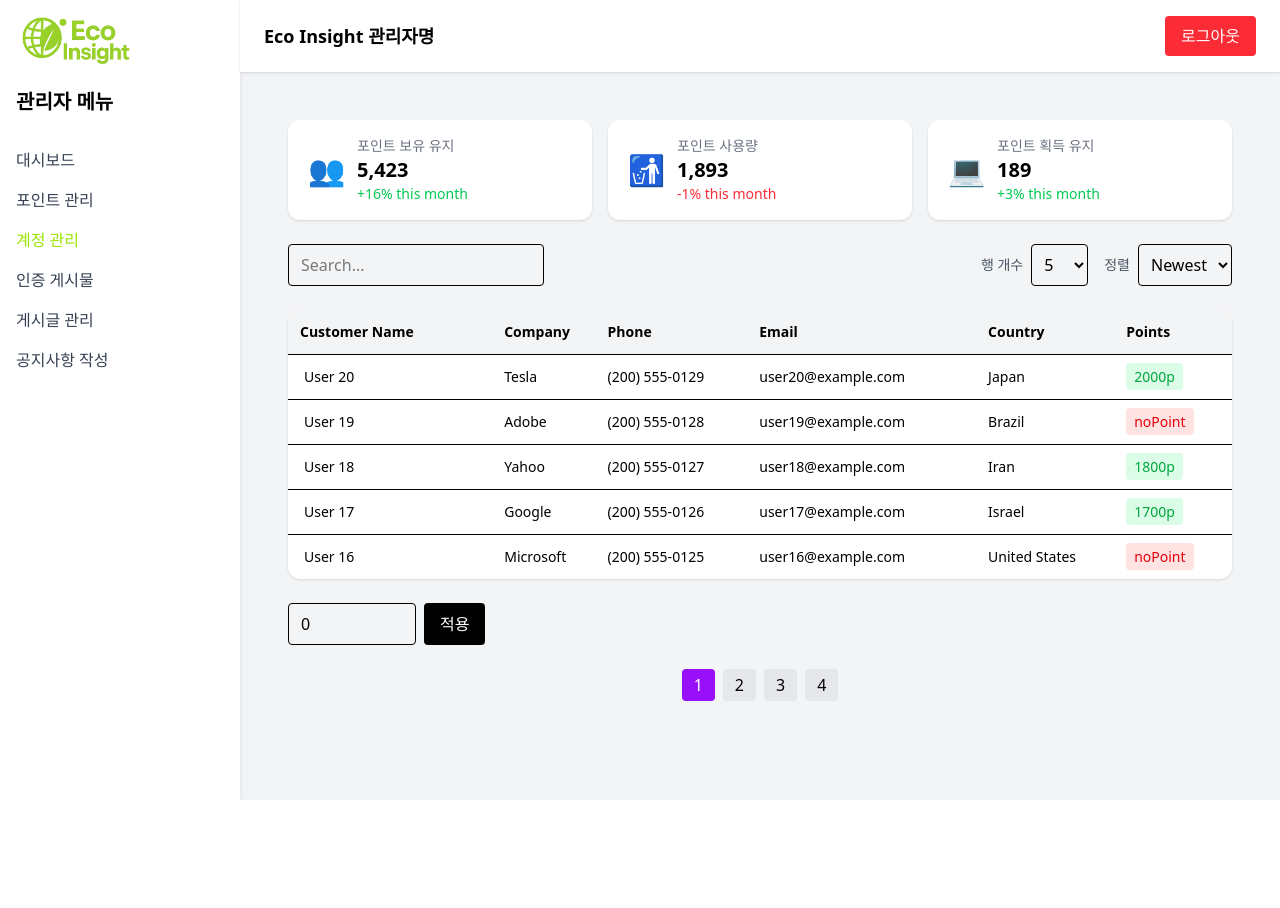
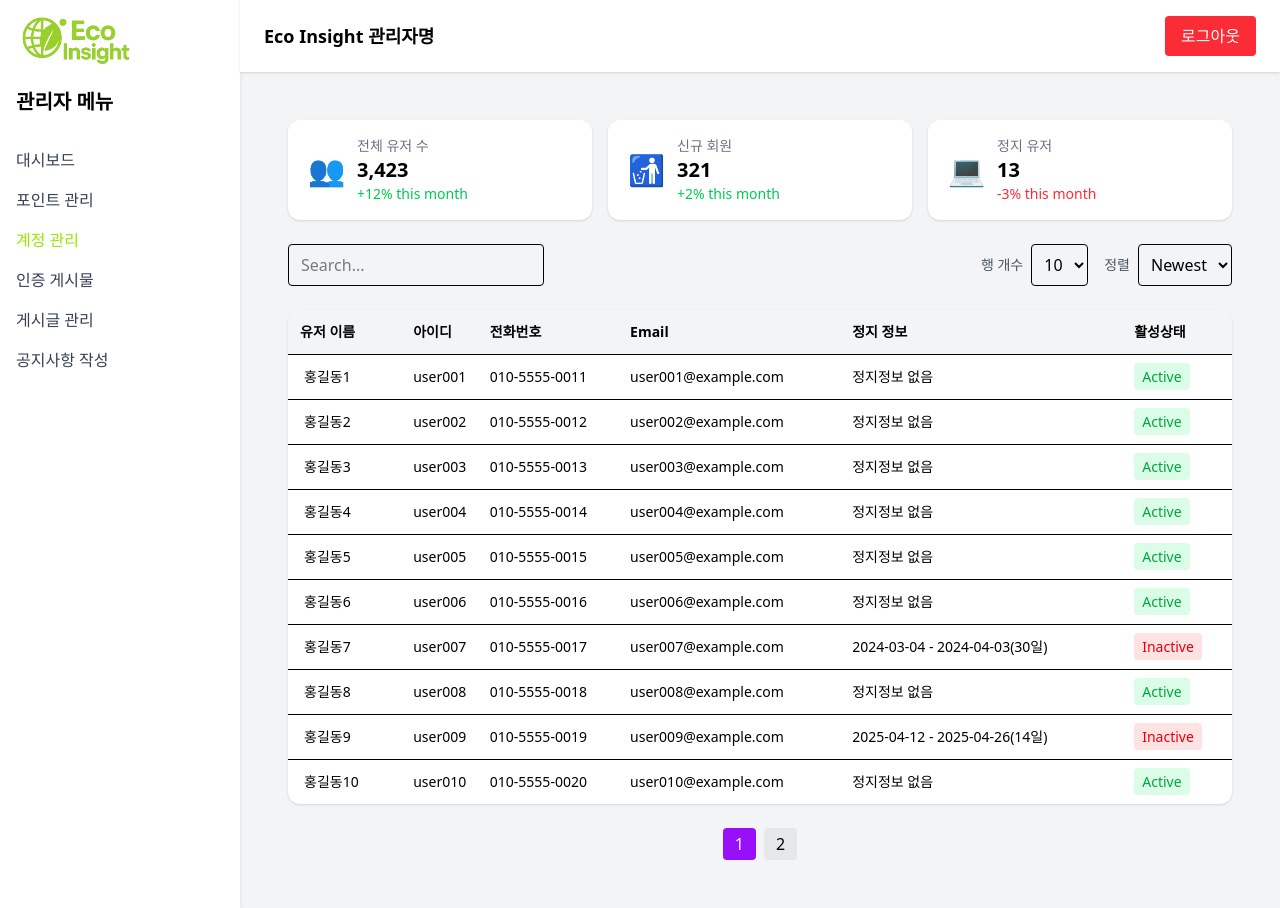
Before and after one commit to holelung/EcoInsight, a React (Vite) app in the folder frontend/eco-insight/: page /admin/user in a window 1280 px wide. Before the commit the page ends 800 px from the top, so only its background shows below. Built offline with nearby package versions, Linux system fonts and the light colour scheme.

Commit message:
UserAccountManageMent Page Build

```diff
--- a/frontend/eco-insight/src/pages/Admin/AdminPoint/AdminPoint.jsx
+++ b/frontend/eco-insight/src/pages/Admin/AdminPoint/AdminPoint.jsx
@@ -13,7 +13,11 @@ const AdminPoint = () => {
   const [selectedUserId, setSelectedUserId] = useState(null);
 
   const filteredMembers = members
-    .filter((u) => u.memberId.toLowerCase().includes(search.toLowerCase()))
+    .filter((u) =>
+      [u.memberName, u.memberId, u.memberPh].some((field) =>
+        field.toLowerCase().includes(search.toLowerCase())
+      )
+    )
     .sort((a, b) => {
       if (sortOrder === "Newest") return b.id - a.id;
       if (sortOrder === "Oldest") return a.id - b.id;
--- a/frontend/eco-insight/src/pages/Admin/AdminUser/AdminUser.jsx
+++ b/frontend/eco-insight/src/pages/Admin/AdminUser/AdminUser.jsx
@@ -1,27 +1,23 @@
 import { useState } from "react";
 import SummaryCard from "../../../components/DashBoard/SummaryCard";
-
-// Mock 데이터
-const mockUsers = Array.from({ length: 20 }, (_, i) => ({
-  id: i + 1,
-  name: `User ${i + 1}`,
-  company: ["Microsoft", "Google", "Yahoo", "Adobe", "Tesla"][i % 5],
-  phone: `(200) 555-01${String(i + 10).padStart(2, "0")}`,
-  email: `user${i + 1}@example.com`,
-  country: ["United States", "Israel", "Iran", "Brazil", "Japan"][i % 5],
-  point: i % 3 === 0 ? 0 : (i + 1) * 100,
-}));
+import memberList from "../data";
+import dayjs from "dayjs";
 
 const AdminUser = () => {
-  const [users] = useState(mockUsers);
-  const [pointValue, setPointValue] = useState(0);
+  const [members] = useState(memberList);
+  const [banPeriod, setBanPeriod] = useState();
   const [search, setSearch] = useState("");
   const [currentPage, setCurrentPage] = useState(1);
-  const [rowsPerPage, setRowsPerPage] = useState(5);
+  const [rowsPerPage, setRowsPerPage] = useState(10);
   const [sortOrder, setSortOrder] = useState("Newest");
+  const [selectedUserId, setSelectedUserId] = useState(null);
 
-  const filteredUsers = users
-    .filter((u) => u.name.toLowerCase().includes(search.toLowerCase()))
+  const filteredMembers = members
+    .filter((u) =>
+      [u.memberName, u.memberId, u.memberPh].some((field) =>
+        field.toLowerCase().includes(search.toLowerCase())
+      )
+    )
     .sort((a, b) => {
       if (sortOrder === "Newest") return b.id - a.id;
       if (sortOrder === "Oldest") return a.id - b.id;
@@ -30,12 +26,24 @@ const AdminUser = () => {
 
   const indexOfLastUser = currentPage * rowsPerPage;
   const indexOfFirstUser = indexOfLastUser - rowsPerPage;
-  const currentUsers = filteredUsers.slice(indexOfFirstUser, indexOfLastUser);
-  const totalPages = Math.ceil(filteredUsers.length / rowsPerPage);
+  const currentMembers = filteredMembers.slice(
+    indexOfFirstUser,
+    indexOfLastUser
+  );
+  const totalPages = Math.ceil(filteredMembers.length / rowsPerPage);
 
-  const handleApplyPoint = () => {
-    alert(`${pointValue} 포인트가 적용됩니다.`);
-    setPointValue(0);
+  const handleApplyPoint = (memberName) => {
+    alert(`${memberName} 님에게 ${banPeriod}일 정지가 적용됩니다.`);
+    setBanPeriod(0);
+    setSelectedUserId(null);
+  };
+
+  const handleSelectUserTable = (userId) => {
+    if (selectedUserId == userId) {
+      setSelectedUserId(null);
+    } else {
+      setSelectedUserId(userId);
+    }
   };
 
   return (
@@ -44,24 +52,24 @@ const AdminUser = () => {
       <div className="grid grid-cols-1 md:grid-cols-3 gap-4">
         <SummaryCard
           icon="👥"
-          title="포인트 보유 유지"
-          value="5,423"
-          change="+16%"
+          title="전체 유저 수"
+          value="3,423"
+          change="+12%"
           positive
         />
         <SummaryCard
           icon="🚮"
-          title="포인트 사용량"
-          value="1,893"
-          change="-1%"
-          positive={false}
+          title="신규 회원"
+          value="321"
+          change="+2%"
+          positive
         />
         <SummaryCard
           icon="💻"
-          title="포인트 획득 유지"
-          value="189"
-          change="+3%"
-          positive
+          title="정지 유저"
+          value="13"
+          change="-3%"
+          positive={false}
         />
       </div>
 
@@ -114,54 +122,65 @@ const AdminUser = () => {
       <table className="w-full border-collapse bg-white rounded-xl overflow-hidden text-sm shadow">
         <thead className="bg-gray-100 text-left">
           <tr>
-            <th className="p-3">Customer Name</th>
-            <th>Company</th>
-            <th>Phone</th>
+            <th className="p-3">유저 이름</th>
+            <th>아이디</th>
+            <th>전화번호</th>
             <th>Email</th>
-            <th>Country</th>
-            <th>Points</th>
+            <th>정지 정보</th>
+            <th>활성상태</th>
           </tr>
         </thead>
         <tbody>
-          {currentUsers.map((user) => (
-            <tr key={user.id} className="border-t hover:bg-gray-50">
-              <td className="px-4 py-3">{user.name}</td>
-              <td>{user.company}</td>
-              <td>{user.phone}</td>
+          {currentMembers.map((user) => (
+            <>
+              <tr key={user.memberNo} className="border-t hover:bg-gray-50">
+                <td className="px-4 py-3">{user.memberName}</td>
+                <td>{user.memberId}</td>
+                <td>{user.memberPh}</td>
                 <td>{user.email}</td>
-              <td>{user.country}</td>
+                <td>{user.banDate !=null ? ( `${user.banDate} - ${dayjs(user.banDate).add(user.banPeriod,"day").format("YYYY-MM-DD")}(${user.banPeriod}일) ` ) :("정지정보 없음")}</td>
                 <td>
-                {user.point > 0 ? (
-                  <span className="bg-green-100 text-green-600 px-2 py-1 rounded text-sm">
-                    {user.point}p
+                  <span
+                    className={`px-2 py-1 rounded text-sm cursor-pointer ${
+                      user.isActive === 'Y'
+                        ? "bg-green-100 text-green-600"
+                        : "bg-red-100 text-red-600"
+                    }`}
+                    onClick={() => handleSelectUserTable(user.memberId)}
+                  >
+                    {user.isActive === 'Y' ? `Active` : "Inactive"}
                   </span>
-                ) : (
-                  <span className="bg-red-100 text-red-600 px-2 py-1 rounded text-sm">
-                    noPoint
-                  </span>
-                )}
                 </td>
               </tr>
-          ))}
-        </tbody>
-      </table>
-
-      {/* 하단 포인트 입력 */}
-      <div className="mt-4 flex gap-2">
+              {selectedUserId === user.memberId && (
+                <tr className="bg-gray-50">
+                  <td colSpan={6} className="px-4 py-3">
+                    <div className="flex gap-2 items-center justify-end">
+                      <span className="text-sm font-medium flex ">
+                        <p className="font-bold pr-1">{user.memberName}</p>
+                        회원 정지 일자 설정 :
+                      </span>
                       <input
                         type="number"
-          value={pointValue}
-          onChange={(e) => setPointValue(e.target.value)}
+                        value={banPeriod}
+                        onChange={(e) => setBanPeriod(e.target.value)}
                         className="border px-3 py-2 w-32 rounded"
-          placeholder="포인트 입력"
+                        placeholder="정지 일수 입력"
                       />
                       <button
                         className="bg-black text-white px-4 py-2 rounded"
-          onClick={handleApplyPoint}
+                        onClick={() => handleApplyPoint(user.memberName)}
                       >
                         적용
                       </button>
                     </div>
+                  </td>
+                </tr>
+              )}
+            </>
+          ))}
+        </tbody>
+      </table>
 
       {/* 페이지네이션 */}
       <div className="flex items-center justify-center gap-2 mt-6">
--- a/frontend/eco-insight/src/pages/Admin/data.js
+++ b/frontend/eco-insight/src/pages/Admin/data.js
@@ -13,6 +13,8 @@ const memberList = [
     isActive: "Y",
     updatedDate: "2024-03-01",
     point: 3000,
+    banDate: null,
+    banPeriod: null,
   },
   {
     memberNo: 2,
@@ -28,6 +30,8 @@ const memberList = [
     isActive: "Y",
     updatedDate: "2024-03-02",
     point: 1500,
+    banDate: null,
+    banPeriod: null,
   },
   {
     memberNo: 3,
@@ -43,6 +47,8 @@ const memberList = [
     isActive: "Y",
     updatedDate: "2024-03-03",
     point: 0,
+    banDate: null,
+    banPeriod: null,
   },
   {
     memberNo: 4,
@@ -58,6 +64,8 @@ const memberList = [
     isActive: "Y",
     updatedDate: "2024-03-04",
     point: 500,
+    banDate: null,
+    banPeriod: null,
   },
   {
     memberNo: 5,
@@ -73,6 +81,8 @@ const memberList = [
     isActive: "Y",
     updatedDate: "2024-03-05",
     point: 0,
+    banDate: null,
+    banPeriod: null,
   },
   {
     memberNo: 6,
@@ -85,9 +95,11 @@ const memberList = [
     enrollDate: "2024-01-06",
     memberRole: "USER",
     gradeNo: "MG01",
-    isActive: "N",
+    isActive: "Y",
     updatedDate: "2024-03-06",
     point: 300,
+    banDate: null,
+    banPeriod: null,
   },
   {
     memberNo: 7,
@@ -100,9 +112,11 @@ const memberList = [
     enrollDate: "2024-01-07",
     memberRole: "USER",
     gradeNo: "MG02",
-    isActive: "Y",
+    isActive: "N",
     updatedDate: "2024-03-07",
     point: 1300,
+    banDate: "2024-03-04",
+    banPeriod: 30,
   },
   {
     memberNo: 8,
@@ -118,6 +132,8 @@ const memberList = [
     isActive: "Y",
     updatedDate: "2024-03-08",
     point: 2000,
+    banDate: null,
+    banPeriod: null,
   },
   {
     memberNo: 9,
@@ -130,9 +146,11 @@ const memberList = [
     enrollDate: "2024-01-09",
     memberRole: "USER",
     gradeNo: "MG01",
-    isActive: "Y",
+    isActive: "N",
     updatedDate: "2024-03-09",
     point: 2000,
+    banDate: "2025-04-12",
+    banPeriod: 14,
   },
   {
     memberNo: 10,
@@ -148,6 +166,8 @@ const memberList = [
     isActive: "Y",
     updatedDate: "2024-03-10",
     point: 2000,
+    banDate: null,
+    banPeriod: null,
   },
   {
     memberNo: 11,
@@ -163,6 +183,8 @@ const memberList = [
     isActive: "Y",
     updatedDate: "2024-03-11",
     point: 2000,
+    banDate: null,
+    banPeriod: null,
   },
   {
     memberNo: 12,
@@ -178,6 +200,8 @@ const memberList = [
     isActive: "N",
     updatedDate: "2024-03-12",
     point: 2000,
+    banDate: null,
+    banPeriod: null,
   },
   {
     memberNo: 13,
@@ -193,6 +217,8 @@ const memberList = [
     isActive: "Y",
     updatedDate: "2024-03-13",
     point: 2000,
+    banDate: null,
+    banPeriod: null,
   },
   {
     memberNo: 14,
@@ -208,6 +234,8 @@ const memberList = [
     isActive: "Y",
     updatedDate: "2024-03-14",
     point: 2000,
+    banDate: null,
+    banPeriod: null,
   },
   {
     memberNo: 15,
@@ -223,6 +251,8 @@ const memberList = [
     isActive: "Y",
     updatedDate: "2024-03-15",
     point: 2000,
+    banDate: null,
+    banPeriod: null,
   },
   {
     memberNo: 16,
@@ -238,6 +268,8 @@ const memberList = [
     isActive: "N",
     updatedDate: "2024-03-16",
     point: 2000,
+    banDate: null,
+    banPeriod: null,
   },
   {
     memberNo: 17,
@@ -253,6 +285,8 @@ const memberList = [
     isActive: "Y",
     updatedDate: "2024-03-17",
     point: 2000,
+    banDate: null,
+    banPeriod: null,
   },
   {
     memberNo: 18,
@@ -268,6 +302,8 @@ const memberList = [
     isActive: "N",
     updatedDate: "2024-03-18",
     point: 2000,
+    banDate: null,
+    banPeriod: null,
   },
   {
     memberNo: 19,
@@ -283,6 +319,8 @@ const memberList = [
     isActive: "Y",
     updatedDate: "2024-03-19",
     point: 2000,
+    banDate: null,
+    banPeriod: null,
   },
   {
     memberNo: 20,
@@ -298,6 +336,8 @@ const memberList = [
     isActive: "Y",
     updatedDate: "2024-03-20",
     point: 2000,
+    banDate: null,
+    banPeriod: null,
   },
 ];
 
--- /dev/null
+++ b/package.json
@@ -0,0 +1,5 @@
+{
+  "dependencies": {
+    "dayjs": "^1.11.13"
+  }
+}
```
Also changed, not shown: 1 other file (tests, documents, lock files or other folders). Lines whose indentation alone changed are shown as unchanged.
